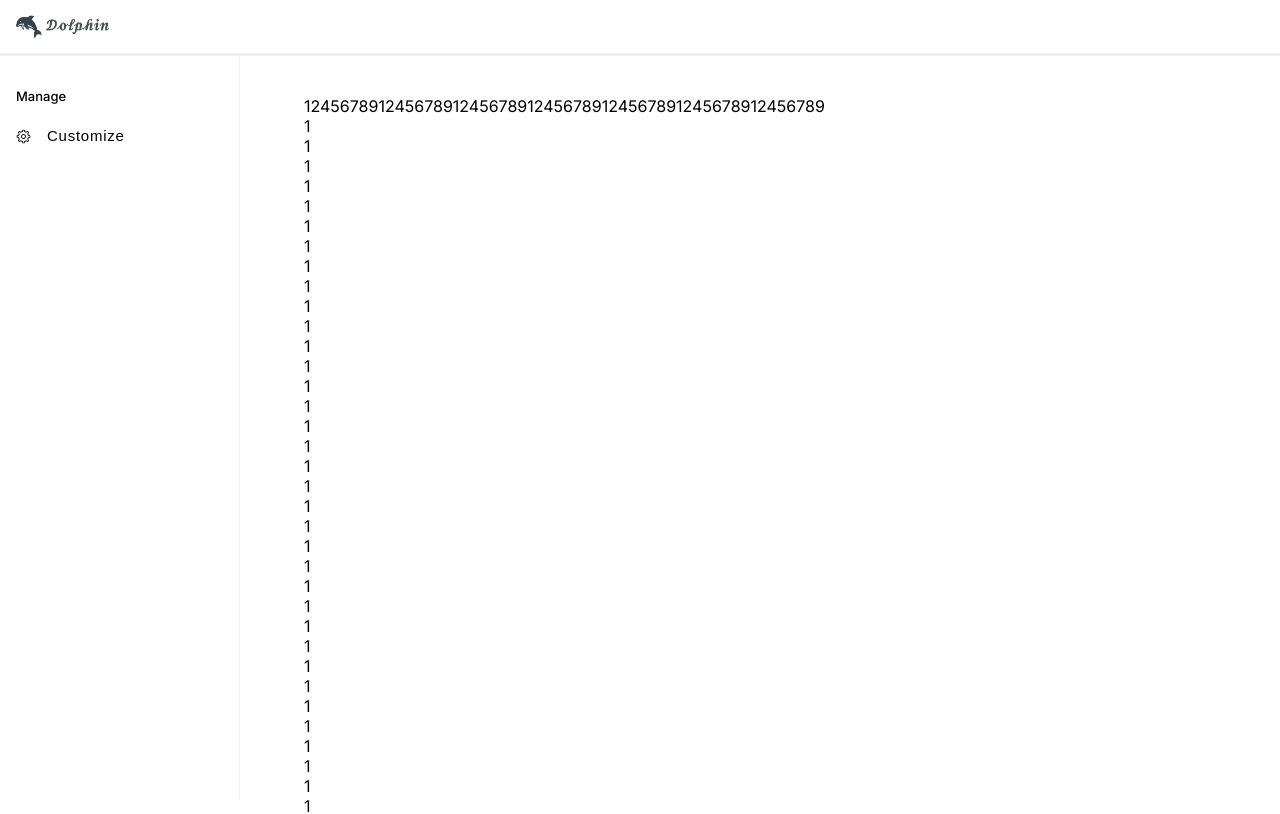
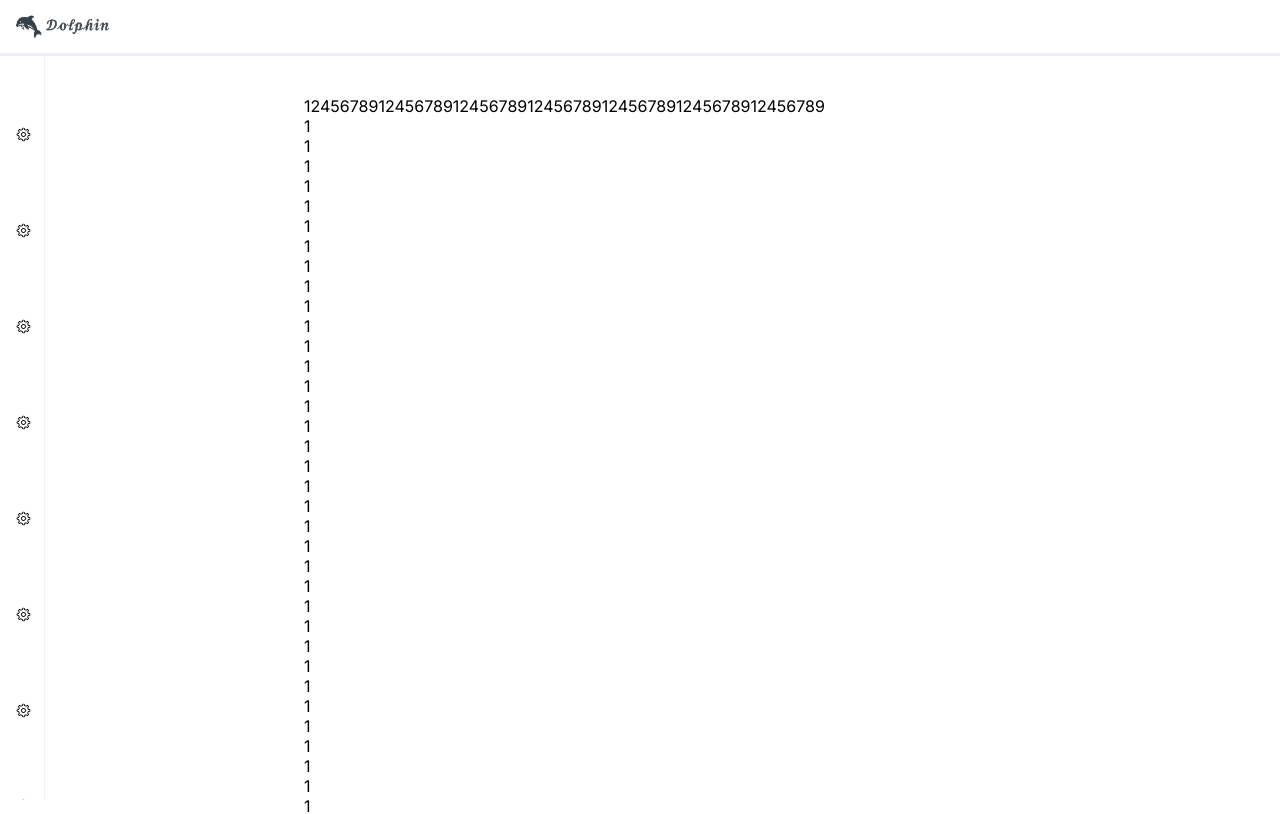
Before and after one commit to sinnlosses/daily-dev-clone, a Next.js app: page / in a window 1280 px wide. Shown: the top 814 px of the page. Built offline with nearby package versions, Linux system fonts and the light colour scheme.

Commit message:
歯車アイコンの調整

```diff
--- a/src/components/layouts/components/sidebar/presentational-sidebar.tsx
+++ b/src/components/layouts/components/sidebar/presentational-sidebar.tsx
@@ -1,8 +1,10 @@
 import { UseSidebarReturnType } from "@/components/layouts/components/sidebar/hooks/use-sidebar"
 import { HStack } from "@/components/ui/hstack"
-import { ChevronLeft, GearIcon } from "@/components/ui/icons"
+import { ChevronLeft, ChevronRight, GearIcon } from "@/components/ui/icons"
+import { StackItem } from "@/components/ui/stack-item"
 import { Text } from "@/components/ui/text"
 import { VStack } from "@/components/ui/vstack"
+import clsx from "clsx"
 import styles from "./sidebar.module.css"
 
 type PresentationalSidebarProps = UseSidebarReturnType
@@ -13,50 +15,27 @@ export const PresentationalSidebar = ({
   showModal,
 }: PresentationalSidebarProps) => {
   return (
-    <aside className={styles.sidebar}>
-      {isExpanded ? (
-        <>
-          <button onClick={() => setIsExpanded(false)} className={styles.closeButton}>
-            <ChevronLeft />
+    <aside className={clsx(styles.sidebar, isExpanded ? styles.sidebarWide : styles.sidebarNarrow)}>
+      <button onClick={() => setIsExpanded((prev) => !prev)} className={styles.closeButton}>
+        {isExpanded ? <ChevronLeft /> : <ChevronRight />}
       </button>
       <VStack gap="l" className={styles.contents}>
         {Array.from(Array(10)).map((_, index) => {
           return (
             <VStack key={index} gap="s">
-                  <p className={styles.category}>Manage</p>
+              <p className={clsx(styles.category, !isExpanded && styles.hidden)}>Manage</p>
               <button className={styles.item} onClick={showModal}>
-                    <HStack alignItems="center" paddingLeft="s" gap="s" className={styles.item}>
+                <HStack alignItems="center" paddingLeft="s" gap="s">
+                  <StackItem noShrink>
                     <GearIcon />
-                      <Text>Customize</Text>
+                  </StackItem>
+                  <Text className={clsx(!isExpanded && styles.hidden)}>Customize</Text>
                 </HStack>
               </button>
             </VStack>
           )
         })}
       </VStack>
-        </>
-      ) : (
-        <>
-          <button onClick={() => setIsExpanded(true)} className={styles.closeButton}>
-            <ChevronLeft />
-          </button>
-          <VStack gap="l" className={styles.contents}>
-            {Array.from(Array(1)).map((_, index) => {
-              return (
-                <VStack key={index} gap="s">
-                  <p className={styles.category}>Manage</p>
-                  <button className={styles.item} onClick={showModal}>
-                    <HStack alignItems="center" paddingLeft="s" gap="s" className={styles.item}>
-                      <GearIcon />
-                      <Text>Customize</Text>
-                    </HStack>
-                  </button>
-                </VStack>
-              )
-            })}
-          </VStack>
-        </>
-      )}
     </aside>
   )
 }
--- a/src/components/layouts/components/sidebar/sidebar.module.css
+++ b/src/components/layouts/components/sidebar/sidebar.module.css
@@ -3,10 +3,18 @@
   top: var(--length-xxxl);
   left: 0;
   bottom: 0;
-  width: 240px;
   background-color: inherit;
   border-right: solid 1px var(--divider-tertiary);
   z-index: 3;
+  transition: width 0.3s;
+}
+
+.sidebarNarrow {
+  width: 45px;
+}
+
+.sidebarWide {
+  width: 240px;
 }
 
 .contents {
@@ -69,3 +77,7 @@
 .item:hover {
   background-color: var(--button-default-color-hover);
 }
+
+.hidden {
+  visibility: hidden;
+}
```
Lines whose indentation alone changed are shown as unchanged.
